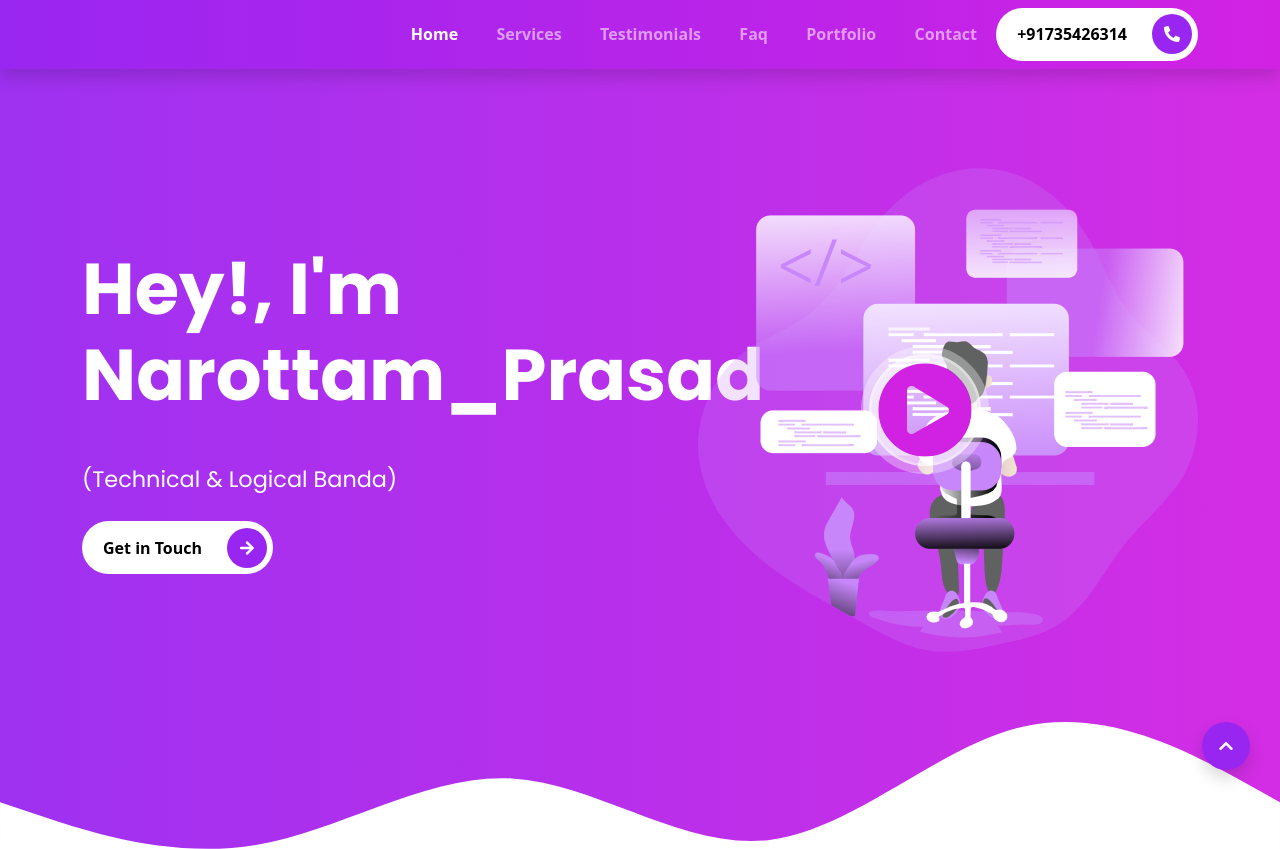
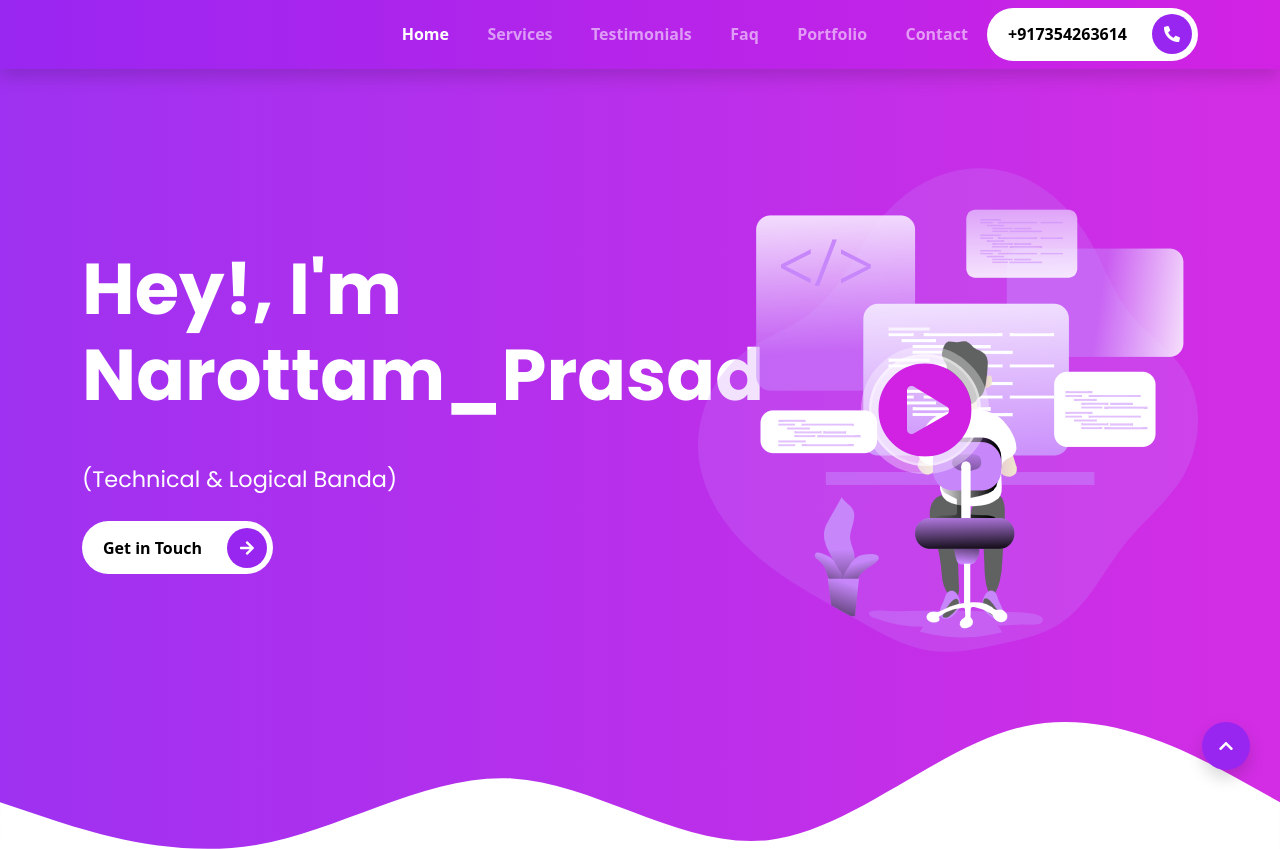
Before and after one commit to NarottamPrasad/NarottamPrasad.github.io, a website: page index.html in a window 1280 px wide. Shown: the top 849 px of the page. Drawn offline with nearby package versions, Linux system fonts and the light colour scheme; files that its build step writes are made by us from their sources.

Commit message:
Update index.html

```diff
--- a/index.html
+++ b/index.html
@@ -34,7 +34,7 @@
           </li>
         </ul>
         <button type="button" class="rounded-pill btn-rounded">
-          +91735426314
+          +917354263614
           <span>
             <i class="fas fa-phone-alt"></i>
           </span>
```
